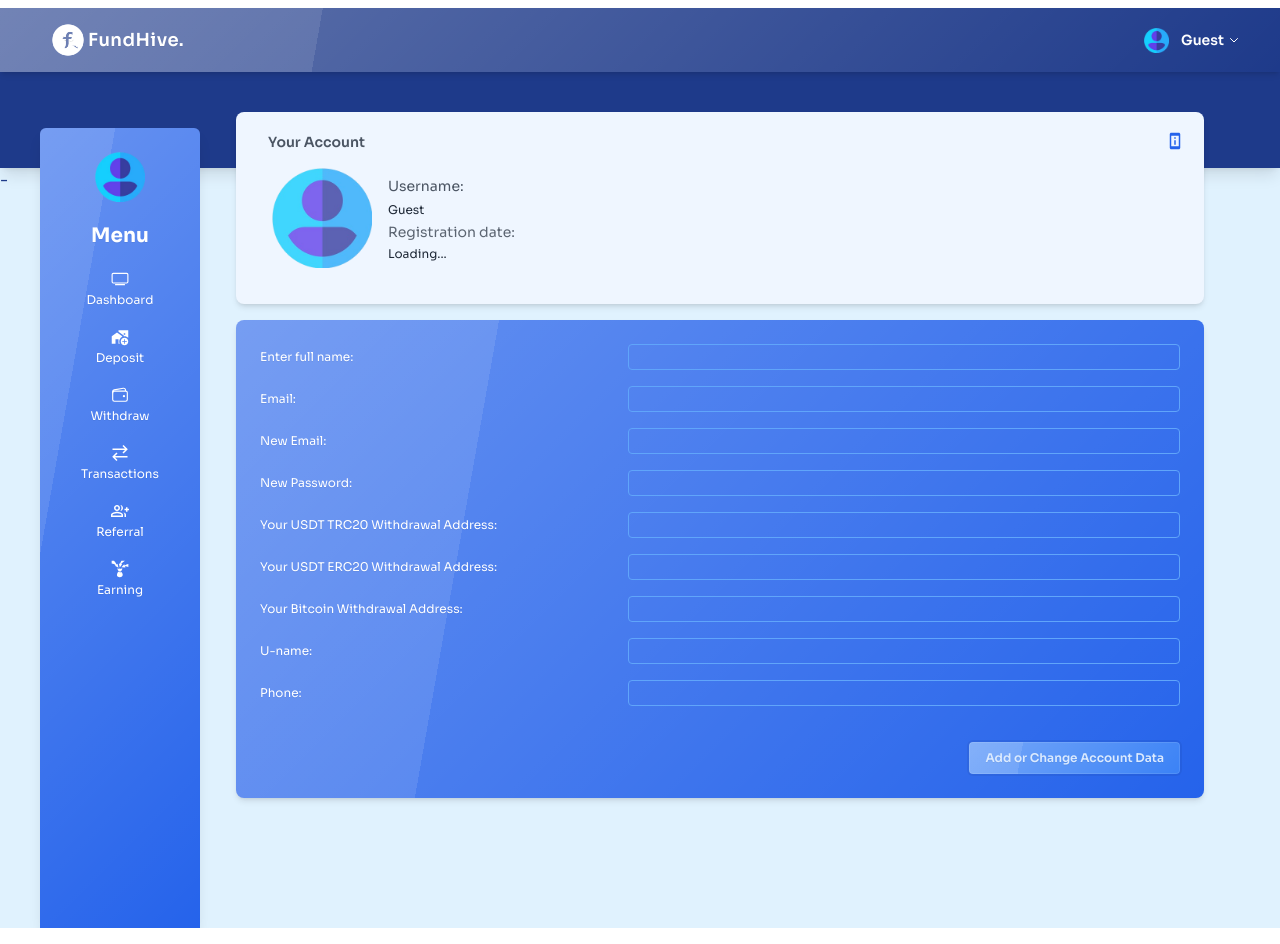
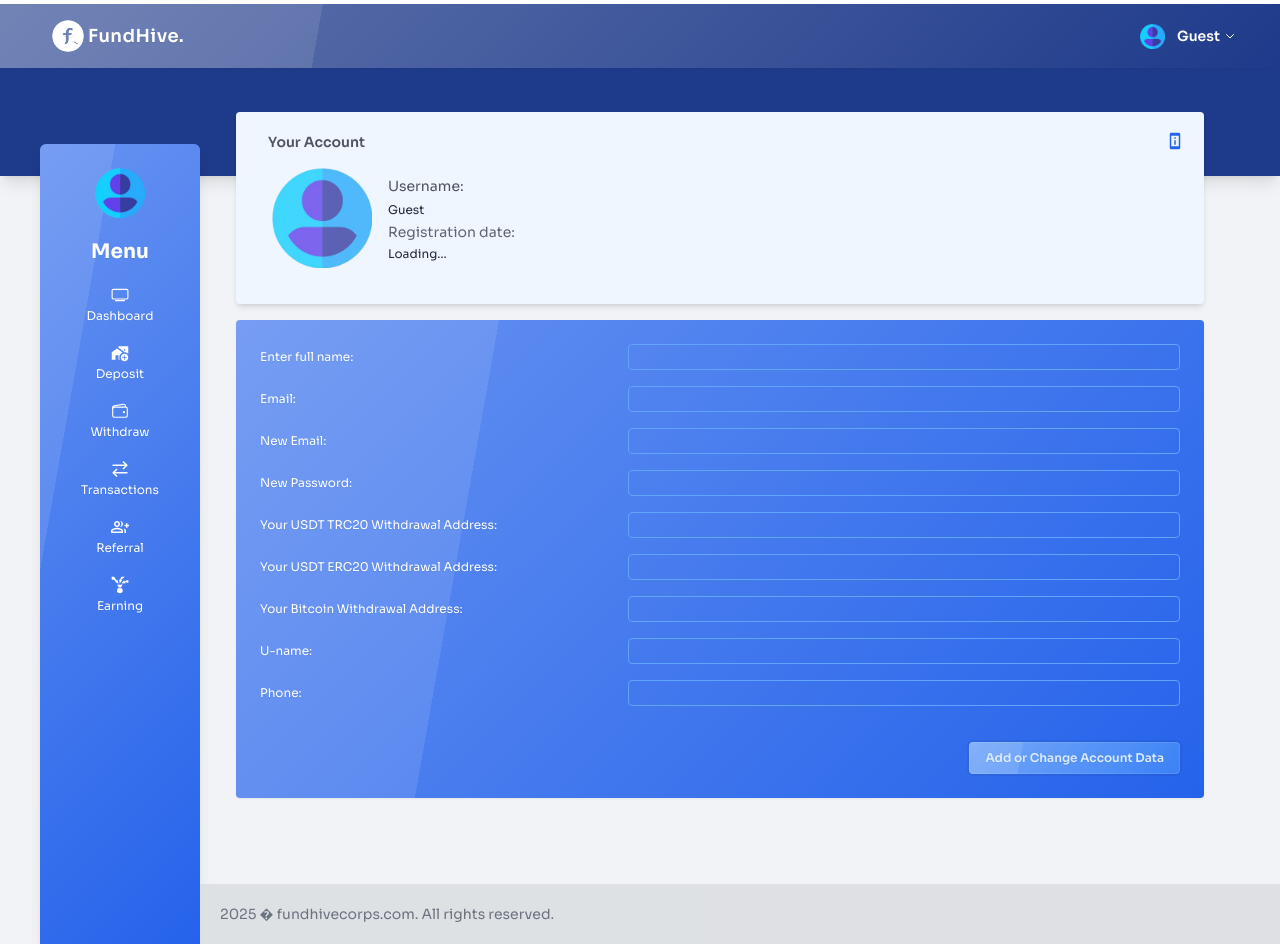
Before and after one commit to Swings0/FundHive, a Next.js app: page /profile in a window 1280 px wide. Built offline with nearby package versions, Linux system fonts and the light colour scheme; no server answers.

Commit message:
Stash #0

```diff
--- a/src/app/components/Layout.tsx
+++ b/src/app/components/Layout.tsx
@@ -7,29 +7,39 @@ interface LayoutProps {
 }
 
 const Layout = ({ children, username }: LayoutProps) => {
-
-  const displayName = username || "Guest"
+  const displayName = username || "Guest";
   return (
-    <div className="border-t-4 border-white">
-      <div className="flex flex-col h-full bg-sky-100  ">
+    <div className="">
+      <div className="flex flex-col h-full bg-[#f1f3f6]">
         {/* Navbar */}
-        <div className="z-50 border-t-4 border-white">
+        <div className="z-50 ">
           <Navbar1 username={displayName} />
         </div>
-        <div className="w-full bg-blue-900 text-blue-900 lg:h-24 h-20 shadow-lg pt-40">-</div>
+        <div className="w-full bg-blue-900 text-blue-900 lg:h-24 h-20 shadow-lg pt-36 lg:pt-44"></div>
 
+
+        <div className="flex flex-col relative">
           {/* Sidebar and Main Content */}
-        <div className="flex-1 flex flex-col lg:flex-row lg:mx-10 mt-[-40px]  z-10">
+          <div className="flex-1 flex flex-col lg:flex-row lg:mx-10 mt-[-48px]  z-10">
+            <div className="mt-4">
               {/* Sidebar */}
               <Sidebar />
+            </div>
 
             {/* Main Content */}
-          <main className="flex-1 p-6  lg:mx-3 rounded-lg  lg:overflow-auto lg:mt-[-20px]  ">
+            <div className="w-full flex flex-col">
+              <main className="flex-1 p-6  lg:mx-3 rounded-lg lg:overflow-auto lg:mt-[-20px]">
                 {children}
               </main>
             </div>
+
+           <footer className=" lg:absolute bottom-0 left-40 w-full bg-[#dadcdf] text-gray-500 text-left p-5 text-xs lg:text-sm z-0 lg:ml-10 bg-opacity-80 whitespace-nowrap mt-24 md:mt-32">
+            2025 � fundhivecorps.com. All rights reserved.
+          </footer>
+          </div>
         </div>
 
+      </div>
     </div>
   );
 };
--- a/src/app/components/Login.tsx
+++ b/src/app/components/Login.tsx
@@ -68,7 +68,7 @@ const Login = () => {
 
   return (
     <div className='fixed lg:w-full w-screen lg:h-[100vh] h-screen flex flex-col justify-center items-center bg'>
-        <div className='flex flex-col fixed justify-center items-left bg-white py-8 px-8  rounded-md shadow-sm md:shadow-md lg:border-blue-300 md:border-blue-300 lg:border-t-2 md:border-t-2 lg:py-11'>
+        <div className='w-[22rem] flex flex-col fixed justify-center items-left bg-white py-8 px-8  rounded-md md:shadow-md lg:border-blue-300 md:border-blue-300 lg:border-t-2 md:border-t-2 lg:py-11'>
 
           <h1 className='ml-3 text-3xl font-bold bg-gradient-to-r from-blue-400 to bg-indigo-900 bg-clip-text  text-transparent'>Login</h1>
 
@@ -104,7 +104,7 @@ const Login = () => {
                  <span className='ml-auto opacity-0 group-hover:opacity-100 translate-x-[-5px] group-hover:translate-x-0 transition'><MdOutlineKeyboardArrowRight/></span>
                   </>)}
                 </button>
-                  <Link href={"/forgotpassword"} className='text-xs font-sans font-semibold mt-1 text-blue-400'>Forgot Password?</Link>
+                  <Link href={"/forgotpassword"} className='text-xs mt-1 text-blue-400'>Forgot Password?</Link>
 
 
                 {err && <div className='text-red-600 text-xs'>{err}</div> }
@@ -112,7 +112,7 @@ const Login = () => {
             </form>
 
             <div className=''>
-              <span className="text-sm gap-1">Don&apos;t have an account? <Link href={"/register"} className='text-sm bg-gradient-to-r from-sky-600  to-cyan-900 text-transparent bg-clip-text cursor-pointer'>Create account</Link></span>
+              <span className="text-sm flex gap-2 whitespace-nowrap items-center">Don&apos;t have an account? <Link href={"/register"} className='text-sm bg-gradient-to-r from-sky-600  to-cyan-900 text-transparent bg-clip-text cursor-pointer'>Create account</Link></span>
             </div>
         </div>
       </div>
--- a/src/app/components/Navbar1.tsx
+++ b/src/app/components/Navbar1.tsx
@@ -44,7 +44,10 @@ const Navbar1 = ({ username }: Navbar1Props) => {
   };
 
   return (
-    <nav className="bg-blue-900 glass text-white flex h-16 items-center justify-between lg:px-6  py-1 shadow-md fixed w-full border-t-4 border-white">
+   <nav className="w-full fixed">
+      <div className=" border-t-4 border-white text-white">
+      </div>
+      <div className="bg-blue-900 glass text-white flex h-16 items-center justify-between lg:px-6  py-1 shadow-sm">
         {/* Logo */}
         <div
           data-aos="fade-down"
@@ -66,9 +69,9 @@ const Navbar1 = ({ username }: Navbar1Props) => {
         </div>
 
         {/* User Dropdown */}
-      <div className="relative">
+        <div className="relative ">
           {loading ? (
-          <span className="flex items-center justify-center">
+            <span className="flex items-center justify-center mr-3">
               <span className="button-loader py-1 ml-24">
                 <span></span>
                 <span></span>
@@ -79,7 +82,7 @@ const Navbar1 = ({ username }: Navbar1Props) => {
             <>
               <button
                 onClick={() => setDropdownOpen(!dropdownOpen)}
-              className="focus:outline-none bg-gray-200 bg-opacity-0 hover:bg-opacity-20 rounded-full transition-all duration-700 ease-linear delay-300 lg:py-2 md:py-2 py-1 lg:px-4 md:px-4 px-2   flex items-center space-x-1 z-50"
+                className="focus:outline-none bg-gray-200 bg-opacity-0 hover:bg-opacity-20 rounded-full transition-all duration-700 ease-linear delay-300 py-2 lg:px-4 md:px-4 px-2 mr-1  flex items-center space-x-1 z-50"
               >
                 <Image
                   className="mr-2 hidden md:block lg:block"
@@ -140,6 +143,8 @@ const Navbar1 = ({ username }: Navbar1Props) => {
             </div>
           )}
         </div>
+      </div>
+
    </nav>
   );
 };
--- a/src/app/components/Register.tsx
+++ b/src/app/components/Register.tsx
@@ -168,7 +168,7 @@ const Register = () => {
 
   return (
     <div className='w-screen lg:w-full md:w-screen fixed  lg:h-[100vh] h-screen flex flex-col justify-center items-center bg'>
-        <div className='flex flex-col fixed ustify-center items-left bg-white py-8 px-8 rounded-md shadow-sm md:shadow-md lg:border-blue-300 lg:border-t-2 lg:py-11'>
+        <div className='w-[22rem] flex flex-col fixed justify-center items-left bg-white py-8 px-8 rounded-md shadow-sm md:shadow-md lg:border-blue-300 lg:border-t-2 lg:py-11'>
 
           <h1 className='ml-3 text-3xl font-bold bg-gradient-to-r from-blue-400 to bg-indigo-900 bg-clip-text  text-transparent'>Register</h1>
 
@@ -226,7 +226,7 @@ const Register = () => {
             </form>
 
             <div className=''>
-              <span className="text-sm gap-1">Already have an account? <Link href={"/login"} className='text-sm bg-gradient-to-r from-sky-600  to-cyan-900 text-transparent bg-clip-text cursor-pointer'>Signin here</Link></span>
+              <span className="text-sm flex gap-2">Already have an account? <Link href={"/login"} className='text-sm bg-gradient-to-r from-sky-600  to-cyan-900 text-transparent bg-clip-text cursor-pointer'>Signin here</Link></span>
             </div>
         </div>
       </div>
--- a/src/app/dashboard/page.tsx
+++ b/src/app/dashboard/page.tsx
@@ -52,7 +52,7 @@ console.log(session);
     <div className="h-screen lg:h-full">
       <Layout username="">
         <div className="lg:flex lg:flex-row flex flex-col w-full lg:gap-5 gap-7">
-          <div className="lg:w-56 w-full h-80 bg-white lg:rounded-md rounded-sm shadow-md p-4 flex flex-col space-y-5 mt-[-20px]">
+          <div className="lg:w-64 w-full h-80 bg-white rounded-sm shadow-sm shadow-gray-200 p-4 flex flex-col space-y-5 mt-[-20px]">
             {/* Header */}
             <h1 className="font-medium text-gray-600 mb-2">Overview</h1>
 
@@ -114,7 +114,7 @@ console.log(session);
           </div>
 
           <div className="w-full">
-            <div className=" h-[21rem] bg-white lg:rounded-lg rounded-sm shadow-lg md:shadow-lg lg:shadow-md p-4 mt-[-20px] space-y-2">
+            <div className=" h-[21rem] bg-white rounded-sm shadow-sm shadow-gray-200 p-4 mt-[-20px] space-y-2">
               {/* Header */}
               <h1 className="text-lg font-semibold text-gray-700 mb-2">
                 Your Account
--- a/src/app/deposit/page.tsx
+++ b/src/app/deposit/page.tsx
@@ -172,7 +172,7 @@ const Page = () => {
         />
         {!isConfirming ? (
           // Normal Deposit Form
-          <div className="w-full bg-white lg:rounded-lg rounded-sm  shadow-md p-6 mt-[-20px]">
+          <div className="w-full bg-white rounded-sm shadow-sm shadow-gray-200 p-6 mt-[-20px]">
             <h1 className="text-xl font-semibold text-blue-900 mb-4">
               Make a Deposit
             </h1>
--- a/src/app/profile/page.tsx
+++ b/src/app/profile/page.tsx
@@ -180,7 +180,7 @@ const Page = () => {
 
   return (
     <Layout username={''}>
-      <div className="w-full bg-blue-50 lg:rounded-lg md-rounded-lg rounded-sm shadow-md lg:p-5 md:p-5 p-3 mt-[-20px] flex flex-row justify-end z-10">
+      <div className="w-full bg-blue-50 rounded-sm shadow-md lg:p-5 md:p-5 p-3 mt-[-20px] flex flex-row justify-end z-10">
         <div className=" w-full mx-auto items-center gap-5">
           <h1 className="text-sm font-semibold  text-gray-600 ml-3 ">
             Your Account
@@ -228,10 +228,10 @@ const Page = () => {
           <div
             data-aos="fade-down"
             data-aos-duration="500"
-            className="absolute right-0 mt-20 lg:mr-4 text-black lg:rounded-md rounded-tl-md rounded-bl-md shadow-lg w-fit h-fit transition-all ease-linear delay-200 duration-300 opacity-100 transform translate-y-2 z-10 "
+            className="absolute right-0 mt-20 lg:mr-4 text-black lg:rounded-md rounded-tl-md rounded-bl-md shadow-sm w-fit h-fit transition-all ease-linear delay-200 duration-300 opacity-100 transform translate-y-2 z-10 "
           >
             <ul className="text-xs">
-              <li className="text-sm py-2 px-3 bg-blue-600 glass shadow-lg lg:rounded-t-md lg:rounded-tl-none  rounded-tl-md ">
+              <li className="text-sm py-2 px-3 bg-blue-600 glass shadow-lg lg:rounded-t-md  rounded-tl-md ">
                 <span className="font-semibold text-xs text-white">FullName:</span>
                 <p className="text-xs text-blue-100">{userInfo?.fullname || "Not set"}</p>
               </li>
@@ -264,7 +264,7 @@ const Page = () => {
         )}
       </div>
 
-      <div className="w-full bg-blue-600 glass lg:rounded-lg md:rounded-lg rounded-sm shadow-md lg:p-6 md:p-6 py-6 px-4 lg:mt-4 md:mt-3 mt-3">
+      <div className="w-full bg-blue-600 glass rounded-sm shadow-sm shadow-gray-200 lg:p-6 md:p-6 py-6 px-4 lg:mt-4 md:mt-3 mt-3 lg:mb-20 mb-10">
         <form className="flex flex-col lg:gap-4 md:gap-4 gap-3" onSubmit={handleSubmit}>
           <div className="lg:flex lg:items-center lg:justify-between md:flex md:items-center md:justify-between grid">
             <label className="text-xs text-white mb-1 lg:mb-0 md:mb-0">Enter full name:</label>
--- a/src/app/withdrawal/page.tsx
+++ b/src/app/withdrawal/page.tsx
@@ -6,7 +6,7 @@ const page = () => {
   return (
     <div className='h-screen lg:h-full'>
     <Layout username='Swings'>
-        <div className='w-full bg-white lg:rounded-lg rounded-sm shadow-md lg:p-6 md:p-6 p-4 mt-[-20px]'>
+        <div className='w-full bg-white rounded-sm shadow-sm shadow-gray-200 lg:p-6 md:p-6 p-4 mt-[-20px]'>
           <div className='flex flex-col gap-1'>
             <h1 className='flex font-medium text-md text-gray-600 lg:mb-8 md:mb-8 mb-6'>Active Withdrawel</h1>
             <div className='flex lg:gap-0 md:gap-0 gap-16 text-sm text-slate-500 justify-between border-t border-gray-100 p-1 whitespace-nowrap '><p>Active Balance</p> <p className='font-semibold mr-36'>$0.00</p></div>
```
Also changed, not shown: src/app/components/Sidebar.tsx (+4 -4 lines). Lines whose indentation alone changed are shown as unchanged.
